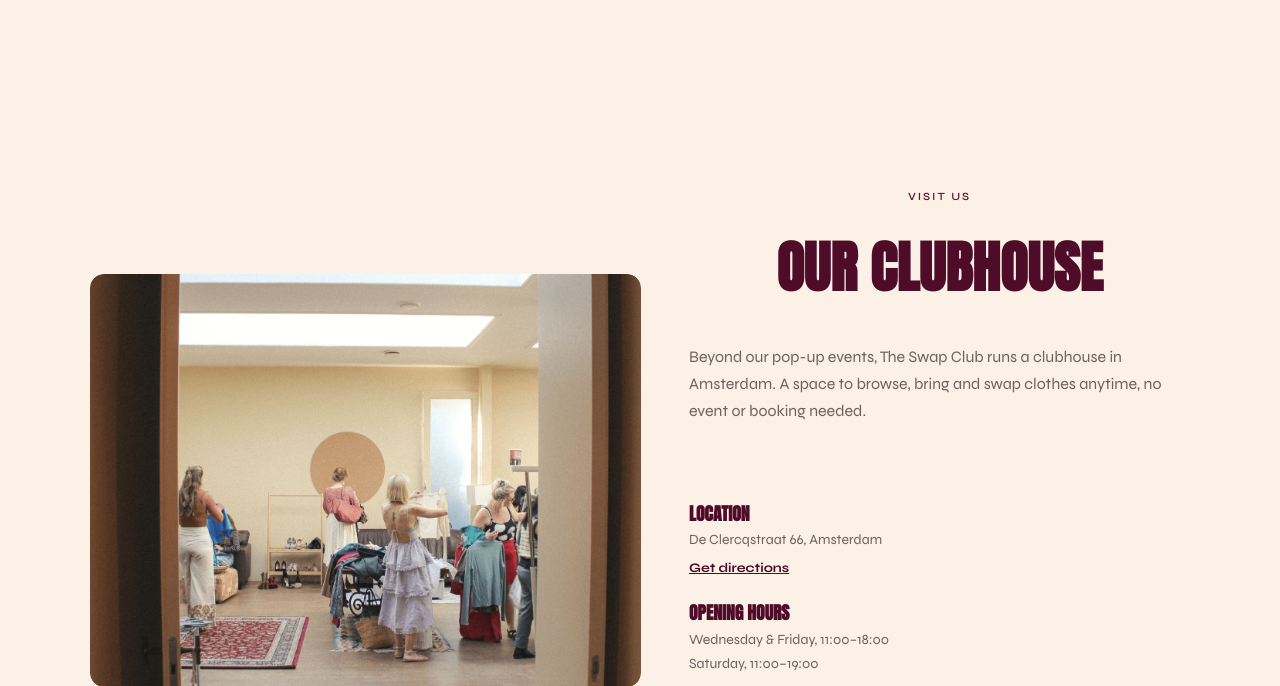
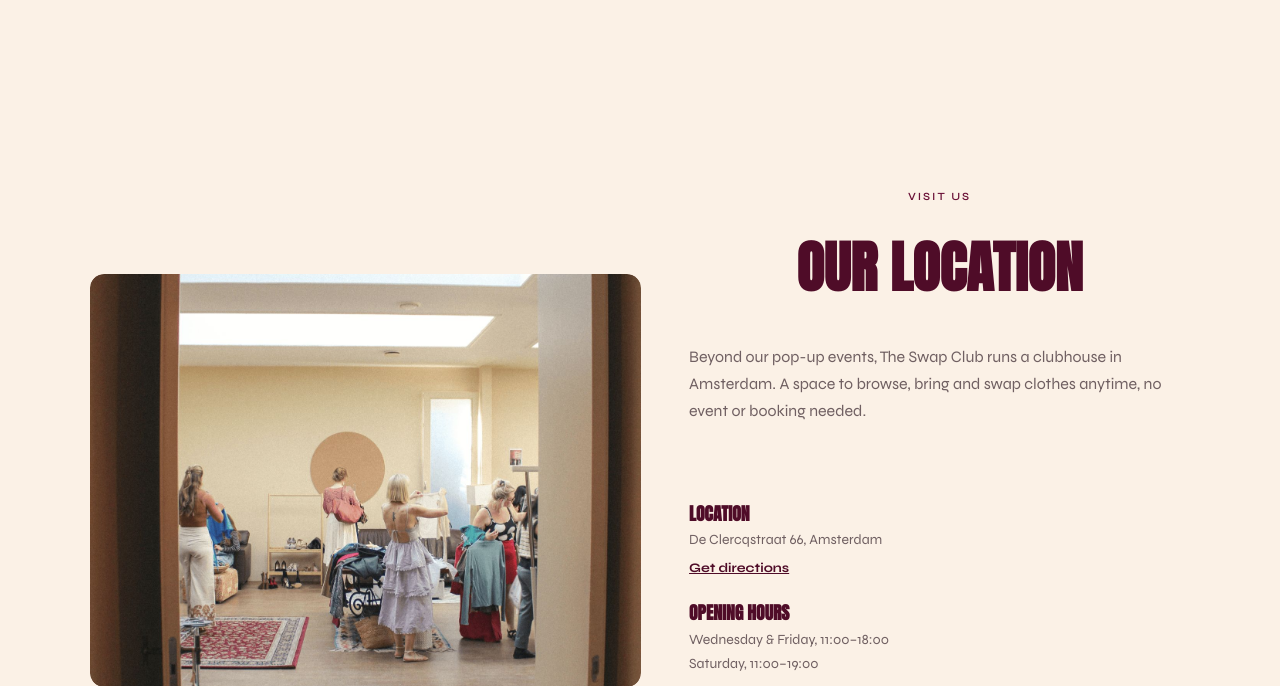
Before and after one commit to donnagerholt/swap, a Flask app: page /about in a window 1280 px wide. Shown: the part 1411-2097 px from the top of the page. Run offline with Flask 3, Linux system fonts and the light colour scheme.

Commit message:
Update about.html

```diff
--- a/templates/about.html
+++ b/templates/about.html
@@ -74,7 +74,7 @@
       </div>
       <div class="clubhouse-details">
         <div class="section-eyebrow">Visit us</div>
-        <h2 class="section-title">Our clubhouse</h2>
+        <h2 class="section-title">Our Location</h2>
         <p class="clubhouse-intro">
           Beyond our pop-up events, The Swap Club runs a clubhouse in Amsterdam. A space to browse, bring and swap clothes anytime, no event or booking needed.
         </p>
```
